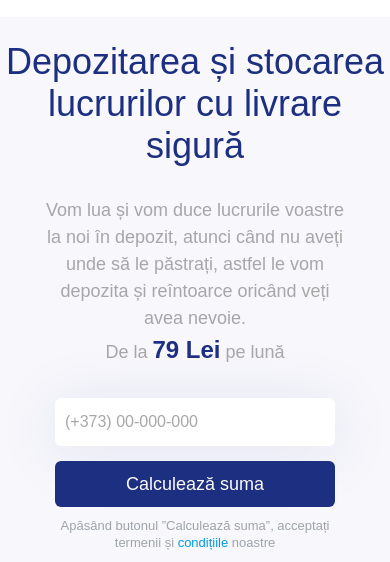
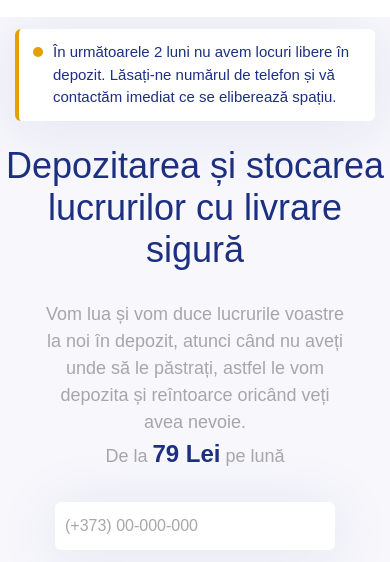
Before and after one commit to sergiu-belinschi/mydepo, a plain HTML site: page index.html in a window 390 px wide. Shown: the part 104-666 px from the top of the page. Drawn offline with nearby package versions, Linux system fonts and the light colour scheme.

Commit message:
Announce that the warehouse has no free slots for the next two months
The warehouse is full, so a lead who fills the phone form expects a callback
that cannot end in a booking right now. Say so in the hero, above the headline,
on both language versions - the visitor reads it before the form rather than
after being called back.

Keep the form working instead of disabling it: the copy asks for the number so
we can call as soon as a slot frees up, which is the only useful action left on
the page while we are full.

Style the notice as a white card with an amber rule and dot, reusing the hero's
existing shadow and the brand navy for the text, so it reads as a temporary
notice rather than an error. The heading's top margin collapses from 62px to
30px when the notice is present, and the card drops to the 15px page gutters
below 768px.

Co-Authored-By: Claude Opus 5 <noreply@anthropic.com>

```diff
--- a/css/app.css
+++ b/css/app.css
@@ -174,6 +174,42 @@ header {
         .hero_section .hero_wrap .content_side {
           margin: 0 auto;
           padding-bottom: 30px; } }
+      .hero_section .hero_wrap .content_side .availability_notice {
+        display: flex;
+        align-items: flex-start;
+        max-width: 520px;
+        margin: 30px auto 0;
+        padding: 14px 18px;
+        background: #FFFFFF;
+        border-left: 4px solid #E2A100;
+        box-shadow: 0px 7px 64px rgba(28, 47, 129, 0.1);
+        border-radius: 6px; }
+        .hero_section .hero_wrap .content_side .availability_notice .dot {
+          flex: 0 0 auto;
+          width: 10px;
+          height: 10px;
+          margin: 6px 10px 0 0;
+          border-radius: 50%;
+          background: #E2A100; }
+        .hero_section .hero_wrap .content_side .availability_notice p {
+          margin: 0;
+          font-weight: 500;
+          font-size: 16px;
+          line-height: 150%;
+          color: #1C2F81;
+          text-align: left; }
+        @media screen and (max-width: 768px) {
+          .hero_section .hero_wrap .content_side .availability_notice {
+            max-width: none;
+            margin: 20px 15px 0;
+            padding: 12px 14px; }
+            .hero_section .hero_wrap .content_side .availability_notice p {
+              font-size: 15px; } }
+      .hero_section .hero_wrap .content_side .availability_notice + .title {
+        margin-top: 30px; }
+        @media screen and (max-width: 768px) {
+          .hero_section .hero_wrap .content_side .availability_notice + .title {
+            margin-top: 24px; } }
       .hero_section .hero_wrap .content_side .title {
         font-weight: 500;
         font-size: 36px;
--- a/index.html
+++ b/index.html
@@ -93,6 +93,10 @@
     <div class="hero_section ">
         <div class="hero_wrap">
             <div class="content_side">
+                <div class="availability_notice">
+                    <span class="dot"></span>
+                    <p>În următoarele 2 luni nu avem locuri libere în depozit. Lăsați-ne numărul de telefon și vă contactăm imediat ce se eliberează spațiu.</p>
+                </div>
                 <h1 class="title">Depozitarea și stocarea lucrurilor cu livrare sigură</h1>
                 <h3 class="subtitle">Vom lua și vom duce lucrurile voastre la noi în depozit, atunci când nu aveți unde să le păstrați, astfel le vom depozita și reîntoarce oricând veți avea nevoie.
                     <br>
```
Also changed, not shown: ru/index.html (+4 -0 lines).
